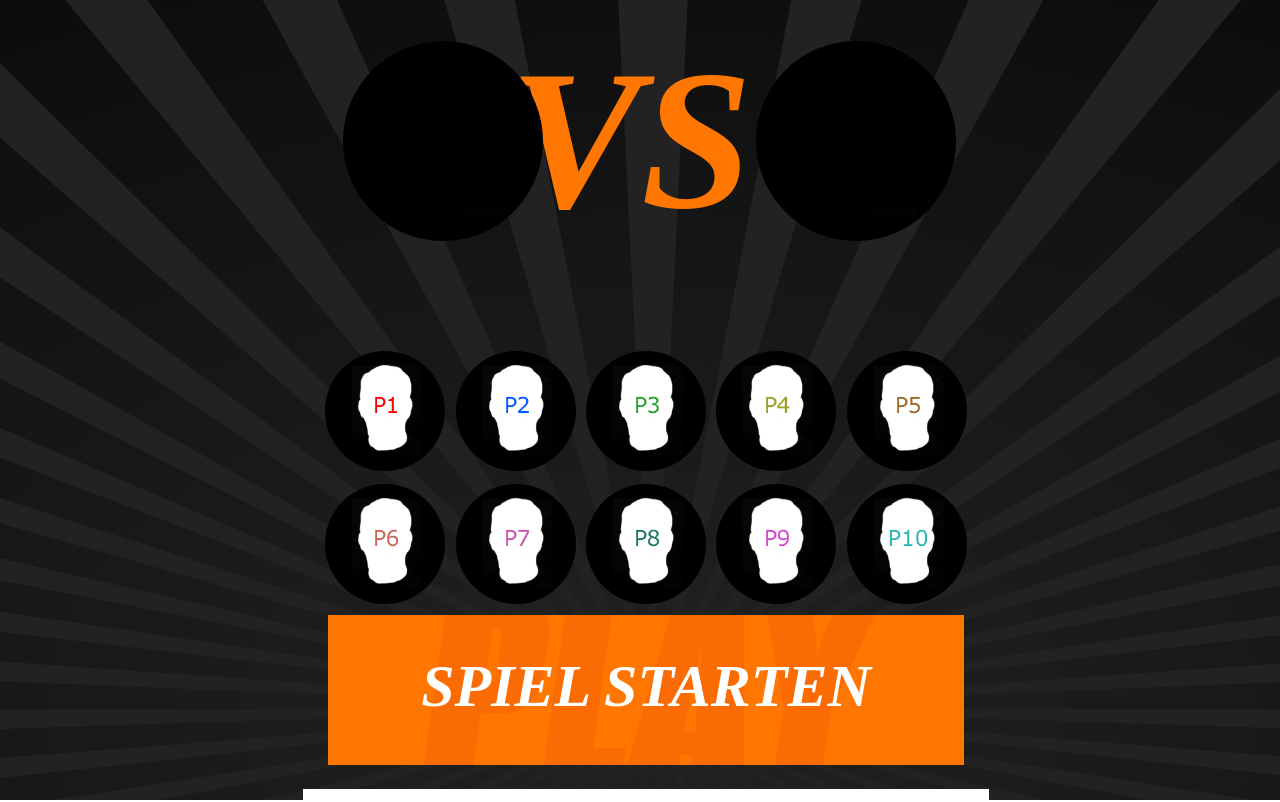
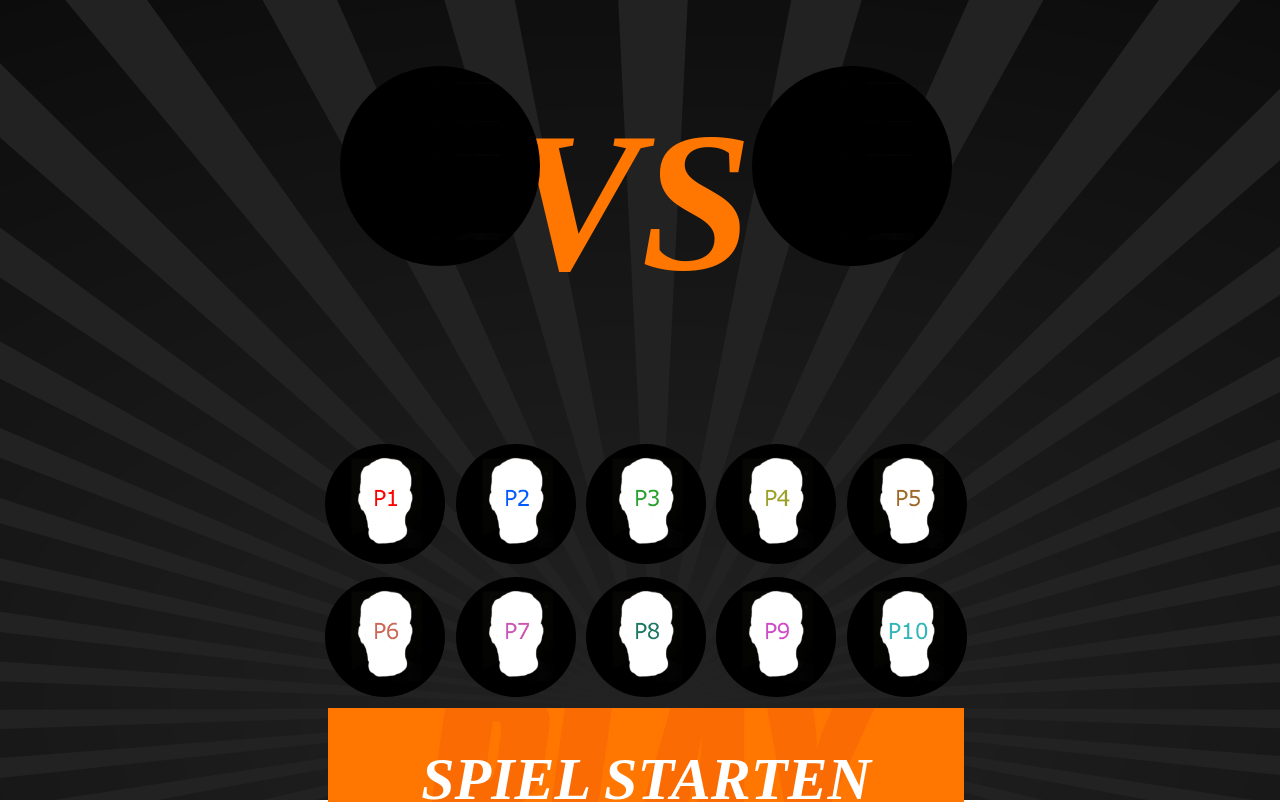
Before and after one commit to archcontagion/darttracker, a React (Create React App) app: page / in a window 1280 px wide. Shown: the top 802 px of the page. Built offline with nearby package versions, Linux system fonts and the light colour scheme; a web font is replaced by a local one.

Commit message:
Implemented Remove player icon

```diff
--- a/src/App.scss
+++ b/src/App.scss
@@ -380,8 +380,22 @@ ul {
 
   .versusHeader,
   .versusPlayer {
+    position: relative;
     display:inline-block;
     margin:0;
+  }
+
+  .versusPlayer {
+    height:17rem;
+
+    button.removeIcon {
+      position: absolute;
+      left: 43%;
+      top: -7%;
+      height:auto;
+      min-height:auto;
+      width: 2rem;
+    }
   }
 
   .versusHeader {
@@ -421,6 +435,7 @@ ul {
 
   .versusPlayerName h2,
   .versusPlayerTitle h2 {
+    color: var(--neutral-colors-white, #FFF);
     font-family: Alumni Sans;
     margin:0;
   }
@@ -490,7 +505,7 @@ ul {
   margin: auto;
 
   .playerList {
-
+    margin-top:2rem;
     p {
       color: var(--neutral-colors-white, #FFF);
     }
--- a/src/components/GameForm.jsx
+++ b/src/components/GameForm.jsx
@@ -3,7 +3,7 @@ import { AppContext } from '../AppContext';
 import Button from 'react-bootstrap/Button';
 import { Image } from 'react-bootstrap';
 import Form from 'react-bootstrap/Form';
-import PlayerList from './PlayerList';
+import PlayerVersusList from './PlayerVersusList';
 import { GameType } from './GameType';
 import PlayerRooster from './PlayerRooster';
 
@@ -31,7 +31,7 @@ const GameForm = () => {
   return (
     <div className="game-form">
 
-    <PlayerList></PlayerList>
+    <PlayerVersusList></PlayerVersusList>
 
     <PlayerRooster></PlayerRooster>
 
--- a/src/components/PlayerList.jsx
+++ b/src/components/PlayerVersusList.jsx
@@ -3,7 +3,7 @@ import Button from 'react-bootstrap/Button';
 import { Image } from 'react-bootstrap';
 import { AppContext } from '../AppContext';
 
-const PlayerList = () => {
+const PlayerVersusList = () => {
 
     const {
           players,
@@ -42,7 +42,11 @@ const PlayerList = () => {
         <div className="playerList">
           <div className="versusArea">
             <div className="versusPlayer first" key={player1.id}>
-            <Button onClick={()=>{removePlayer(player1.id);}}>
+              {player1.id !== 'noPlayer_01' ?
+                <Button className="removeIcon" onClick={()=>{removePlayer(player1.id);}}>
+                  <Image  src={`../../images/removePlayerIcon.svg`} alt={`Spieler entfernen`} />
+                </Button>
+              : null}
               <Image className="versusImage" src={`../../images/${player1.avatar}`} alt={`Spieler: ${player1.name}`} />
               <div className="versusPlayerName">
                   <h2>{player1.name}</h2>
@@ -50,11 +54,14 @@ const PlayerList = () => {
               <div className="versusPlayerTitle">
                   <h2>{player1.title}</h2>
               </div>
-            </Button>
             </div>
             <h2 className="versusHeader">VS</h2>
             <div className="versusPlayer second" key={player2.id}>
-            <Button onClick={()=>{removePlayer(player2.id);}}>
+               {player2.id !== 'noPlayer_02' ?
+                <Button className="removeIcon"  onClick={()=>{removePlayer(player2.id);}}>
+                  <Image src={`../../images/removePlayerIcon.svg`} alt={`Spieler entfernen`} />
+                </Button>
+              : null}
               <Image className="versusImage" src={`../../images/${player2.avatar}`} alt={`Spieler: ${player2.name}`} />
               <div className="versusPlayerName">
                   <h2>{player2.name}</h2>
@@ -62,7 +69,6 @@ const PlayerList = () => {
               <div className="versusPlayerTitle">
                   <h2>{player2.title}</h2>
               </div>
-            </Button>
           </div>
           </div>
 
@@ -73,4 +79,4 @@ const PlayerList = () => {
       );
 }
 
-export default PlayerList
+export default PlayerVersusList
```
Also changed, not shown: public/images/ion_arrow-back.svg (added), public/images/removePlayerIcon.svg (added). Lines whose indentation alone changed are shown as unchanged.
